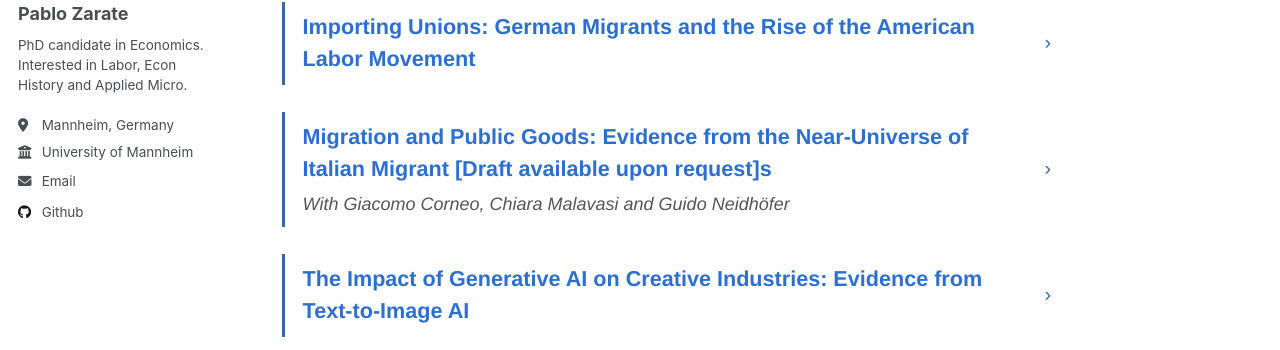
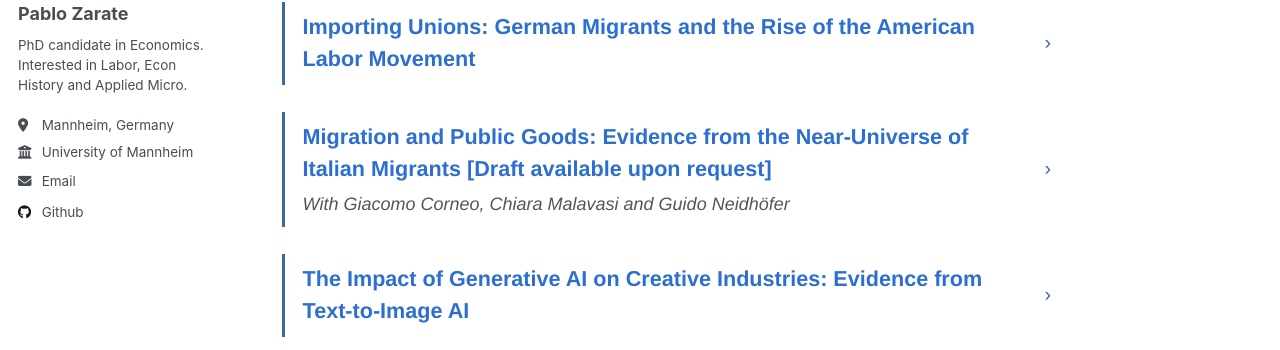
Before and after one commit to pblozarate/pblozarate.github.io, a Jekyll site: the page built from _pages/publications.md, in a window 1280 px wide and 1042 px high. Shown: the part 288-638 px from the top of the window. Built offline with Jekyll 4.4.1, drawn with Linux system fonts in a browser that asks for light colours.

Commit message:
Update publications.md

```diff
--- a/_pages/publications.md
+++ b/_pages/publications.md
@@ -114,7 +114,7 @@ author_profile: true
   <div class="paper-item">
     <div class="paper-header" onclick="togglePaper(this.parentNode)">
       <div>
-        <div class="paper-title">Migration and Public Goods: Evidence from the Near-Universe of Italian Migrant [Draft available upon request]s</div>
+        <div class="paper-title">Migration and Public Goods: Evidence from the Near-Universe of Italian Migrants [Draft available upon request]</div>
         <div class="paper-authors">With <span class="coauthor">Giacomo Corneo</span>, <span class="coauthor">Chiara Malavasi</span> and <span class="coauthor">Guido Neidhöfer</span></div>
       </div>
       <span class="expand-icon">›</span>
```
